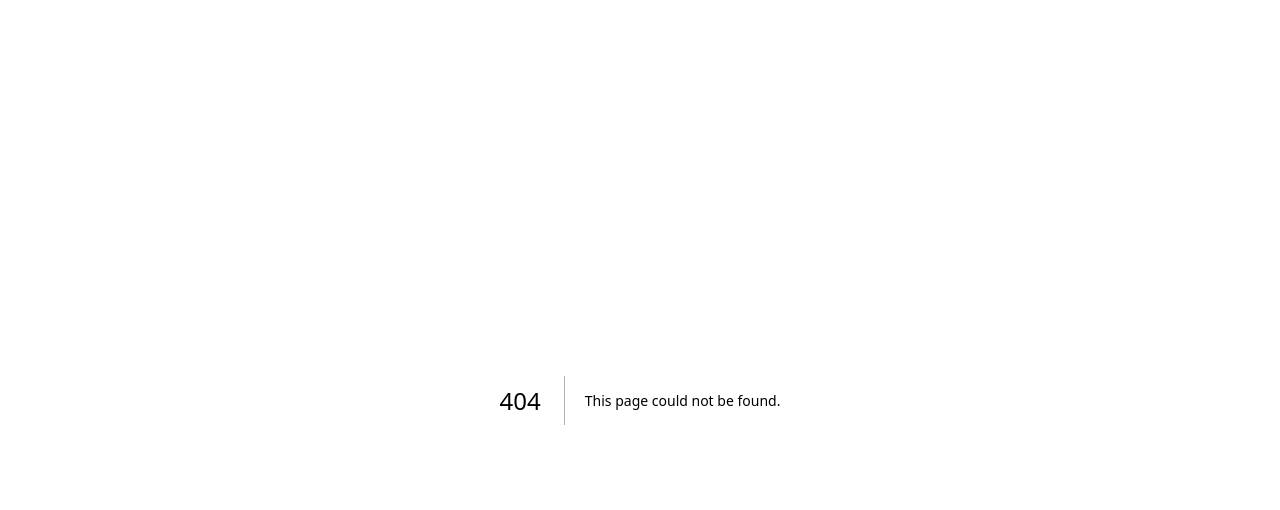
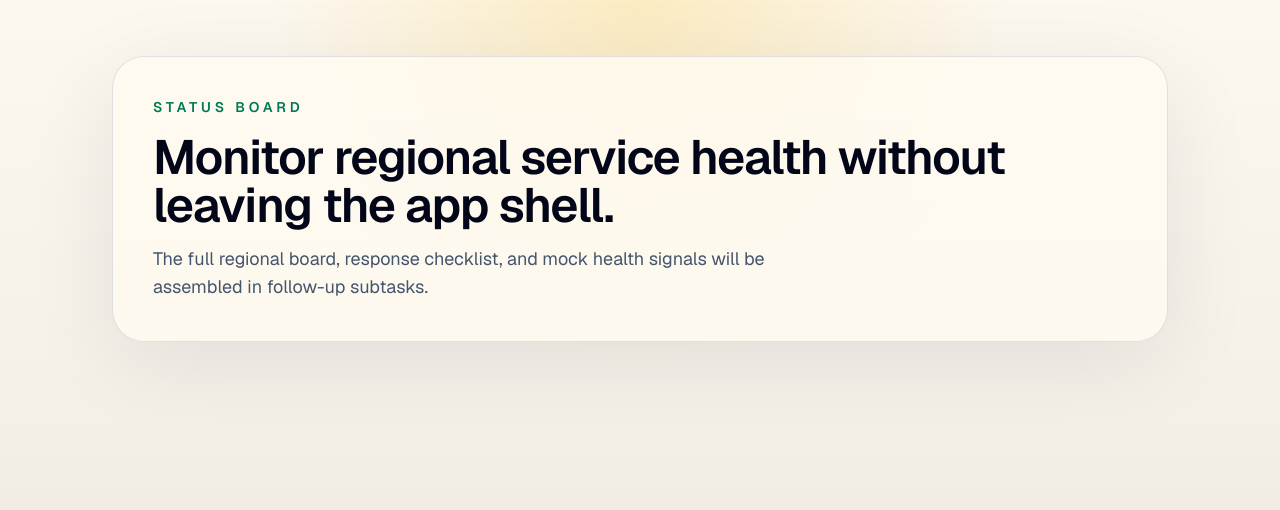
Before and after one commit to iamasx/api-test, a Next.js app: page /status-board in a window 1280 px wide. Before the commit this address had no page. Shown: the top 510 px of the page. Built offline with nearby package versions, Linux system fonts and the light colour scheme.

Commit message:
feat: scaffold status board route

```diff
--- /dev/null
+++ b/src/app/status-board/page.tsx
@@ -0,0 +1,26 @@
+import type { Metadata } from "next";
+
+export const metadata: Metadata = {
+  title: "Status Board",
+  description:
+    "A regional service health route for monitoring service posture and response readiness.",
+};
+
+export default function StatusBoardPage() {
+  return (
+    <main className="mx-auto flex w-full max-w-6xl flex-1 flex-col px-6 py-10 sm:px-10 lg:px-12 lg:py-14">
+      <section className="rounded-[2rem] border border-[var(--line)] bg-[var(--surface)] p-8 shadow-[0_20px_90px_rgba(15,23,42,0.08)] sm:p-10">
+        <p className="text-sm font-semibold uppercase tracking-[0.28em] text-emerald-700">
+          Status Board
+        </p>
+        <h1 className="mt-4 max-w-4xl text-4xl font-semibold tracking-tight text-slate-950 sm:text-5xl">
+          Monitor regional service health without leaving the app shell.
+        </h1>
+        <p className="mt-4 max-w-2xl text-base leading-7 text-slate-600 sm:text-lg">
+          The full regional board, response checklist, and mock health signals
+          will be assembled in follow-up subtasks.
+        </p>
+      </section>
+    </main>
+  );
+}
```
